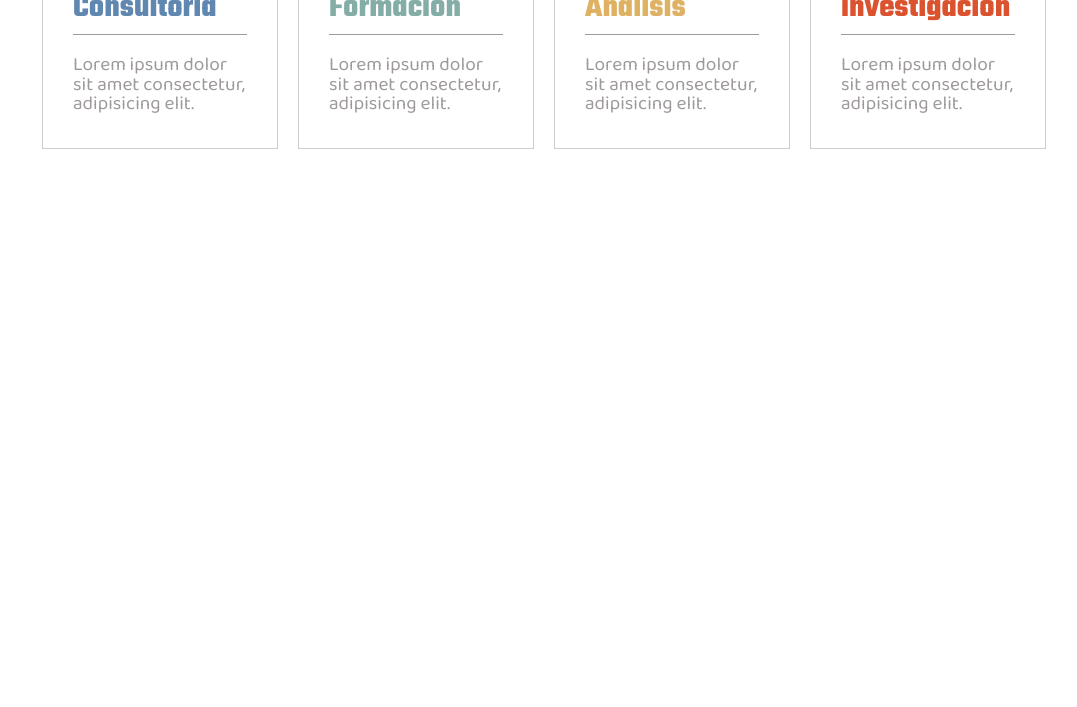
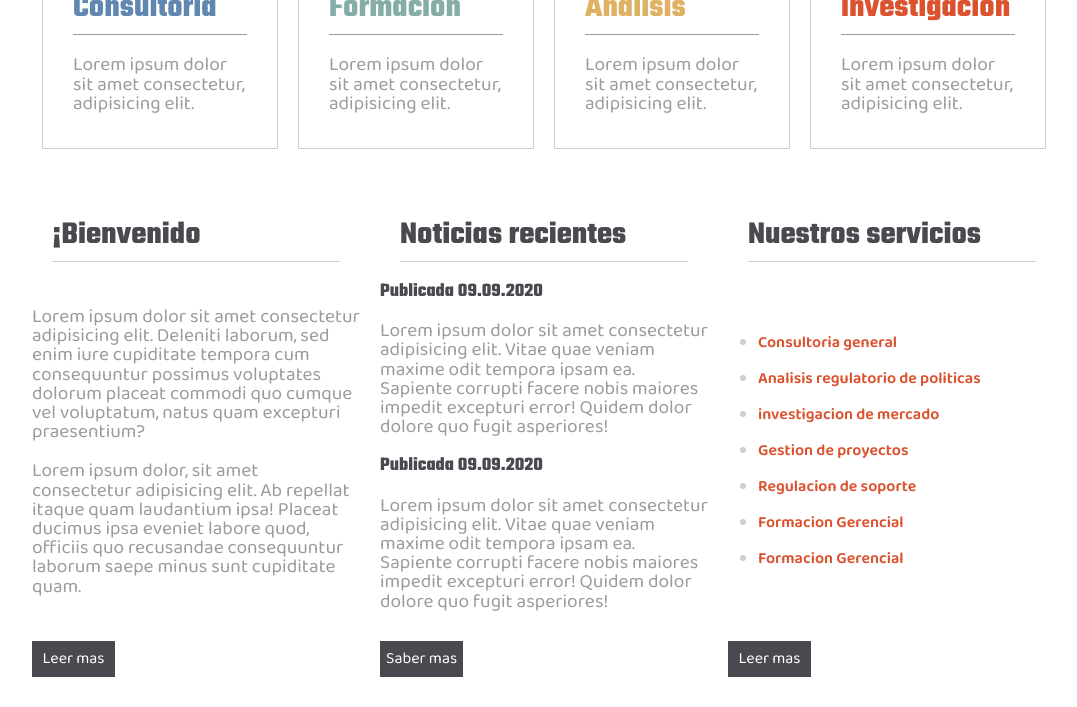
Before and after one commit to ArzCorp/frontendExercise04, a plain HTML site: page index.html in a window 1280 px wide. Shown: the part 452-1159 px from the top of the page, without its empty margins (96-1173 px from the left). Before the commit the page ends 800 px from the top, so only its background shows below. Drawn offline with Linux system fonts and the light colour scheme.

Commit message:
Se termina diseño

```diff
--- a/index.html
+++ b/index.html
@@ -11,6 +11,7 @@
   <link rel="stylesheet" href="./style/Global.css">
   <link rel="stylesheet" href="./style/components/Header.css">
   <link rel="stylesheet" href="./style/components/serviceSection.css">
+  <link rel="stylesheet" href="./style/components/informationSection.css">
   <title>Frontend exercise 04</title>
 </head>
 
@@ -59,7 +60,77 @@
           </div>
         </div>
       </section>
-    </div>
+      <section class="information">
+        <div class="article">
+          <h2 class="article__title">¡Bienvenido</h2>
+          <div class="article__content">
+            <p>
+              Lorem ipsum dolor sit amet consectetur adipisicing elit. Deleniti laborum, sed enim iure cupiditate
+              tempora cum consequuntur possimus voluptates dolorum placeat commodi quo cumque vel voluptatum, natus
+              quam excepturi praesentium?
+            </p>
+            <p>
+              Lorem ipsum dolor, sit amet consectetur adipisicing elit. Ab repellat itaque quam laudantium ipsa!
+              Placeat ducimus ipsa eveniet labore quod, officiis quo recusandae consequuntur laborum saepe minus sunt
+              cupiditate quam.
+            </p>
+          </div>
+          <a href="/" class="button-article">Leer mas</a>
+        </div>
+        <div class="article">
+          <h2 class="article__title">Noticias recientes</h2>
+          <div class="article__content">
+            <div class="new">
+              <h3 class="new__title">Publicada 09.09.2020</h3>
+              <div class="new__title">
+                <p>Lorem ipsum dolor sit amet consectetur adipisicing elit. Vitae quae veniam maxime odit tempora ipsam
+                  ea. Sapiente corrupti facere nobis maiores impedit excepturi error! Quidem dolor dolore quo fugit
+                  asperiores!
+                </p>
+              </div>
+            </div>
+            <div class="new">
+              <h3 class="new__title">Publicada 09.09.2020</h3>
+              <div class="new__content">
+                <p>Lorem ipsum dolor sit amet consectetur adipisicing elit. Vitae quae veniam maxime odit tempora ipsam
+                  ea. Sapiente corrupti facere nobis maiores impedit excepturi error! Quidem dolor dolore quo fugit
+                  asperiores!
+                </p>
+              </div>
+            </div>
+          </div>
+          <a href="/" class="button-article">Saber mas</a>
+        </div>
+        <div class="article">
+          <h2 class="article__title">Nuestros servicios</h2>
+          <div class="article__content">
+            <ul class="service__list">
+              <li>
+                <a href="/">Consultoria general</a>
+              </li>
+              <li>
+                <a href="/">Analisis regulatorio de politicas</a>
+              </li>
+              <li>
+                <a href="/">investigacion de mercado</a>
+              </li>
+              <li>
+                <a href="/">Gestion de proyectos</a>
+              </li>
+              <li>
+                <a href="/">Regulacion de soporte</a>
+              </li>
+              <li>
+                <a href="/">Formacion Gerencial</a>
+              </li>
+              <li>
+                <a href="/">Formacion Gerencial</a>
+              </li>
+            </ul>
+          </div>
+          <a href="/" class="button-article">Leer mas</a>
+        </div>
+      </section>
   </main>
 </body>
 
--- a/style/Global.css
+++ b/style/Global.css
@@ -43,6 +43,10 @@ h1{
   font-size: var(--sizeTitle);
 }
 
+h3{
+  font-size: var(--sizeText);
+}
+
 span{
   color: var(--colorPrincipal);
 }
@@ -75,6 +79,19 @@ p{
   color: white;
 }
 
+.button-article{
+  width: 83px;
+  padding: var(--spacing) var(--spacingMin);
+  color: white;
+  background-color: var(--colorDark);
+  text-align: center;
+}
+
+.button-article:hover{
+  color: var(--colorDark);
+  background-color: transparent;
+}
+
 .color-yellow{
   color: var(--colorYellow);
 }
--- /dev/null
+++ b/style/components/informationSection.css
@@ -0,0 +1,50 @@
+.information {
+  display: grid;
+  grid-template-columns: 1fr 1fr 1fr;
+  grid-column-gap: var(--spacingx2);
+  padding: var(--spacingx3) 0px;
+}
+
+.article{
+  display: flex;
+  flex-direction: column;
+  justify-content: space-between;
+}
+
+.article__title{
+  padding: var(--spacing) 0px;
+  margin: 0px var(--spacingx2);
+  color: var(--colorDark);
+  border-bottom: 1px solid var(--colorClearRGBA);
+}
+
+.article__content {
+  padding: var(--spacingx2) 0px;
+}
+
+.article p {
+  padding: var(--spacing) 0px;
+}
+
+.new__title {
+  padding-bottom: var(--spacing);
+  color: var(--colorDark)
+}
+
+.service__list {
+  margin-left: var(--spacingx3);
+}
+
+.service__list li {
+  padding: var(--spacing) 0px;
+  color: var(--colorClearRGBA);
+}
+
+.service__list a {
+  color: var(--colorPrincipal);
+  font-weight: 600;
+}
+
+.service__list a:hover {
+  text-decoration: underline;
+}
```
